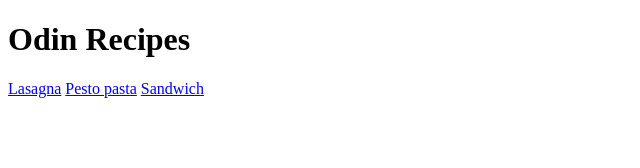
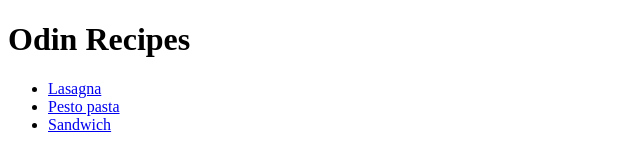
Before and after one commit to avisekdalal/odin-recipes, a plain HTML site: page index.html in a window 1280 px wide. Shown: the whole page, without its empty margins (0-640 px from the left). Drawn offline with Linux system fonts and the light colour scheme.

Commit message:
Added the list of recipe in an unordered list

```diff
--- a/index.html
+++ b/index.html
@@ -7,8 +7,10 @@
 </head>
 <body>
     <h1>Odin Recipes</h1>
-    <a href="./lasagna.html">Lasagna</a>
-    <a href="./pasta.html">Pesto pasta</a>
-    <a href="./sandwich.html">Sandwich</a>
+    <ul>
+        <li><a href="./lasagna.html">Lasagna</a></li>
+        <li><a href="./pasta.html">Pesto pasta</a></li>
+        <li><a href="./sandwich.html">Sandwich</a></li>
+    </ul>
 </body>
 </html>
```
